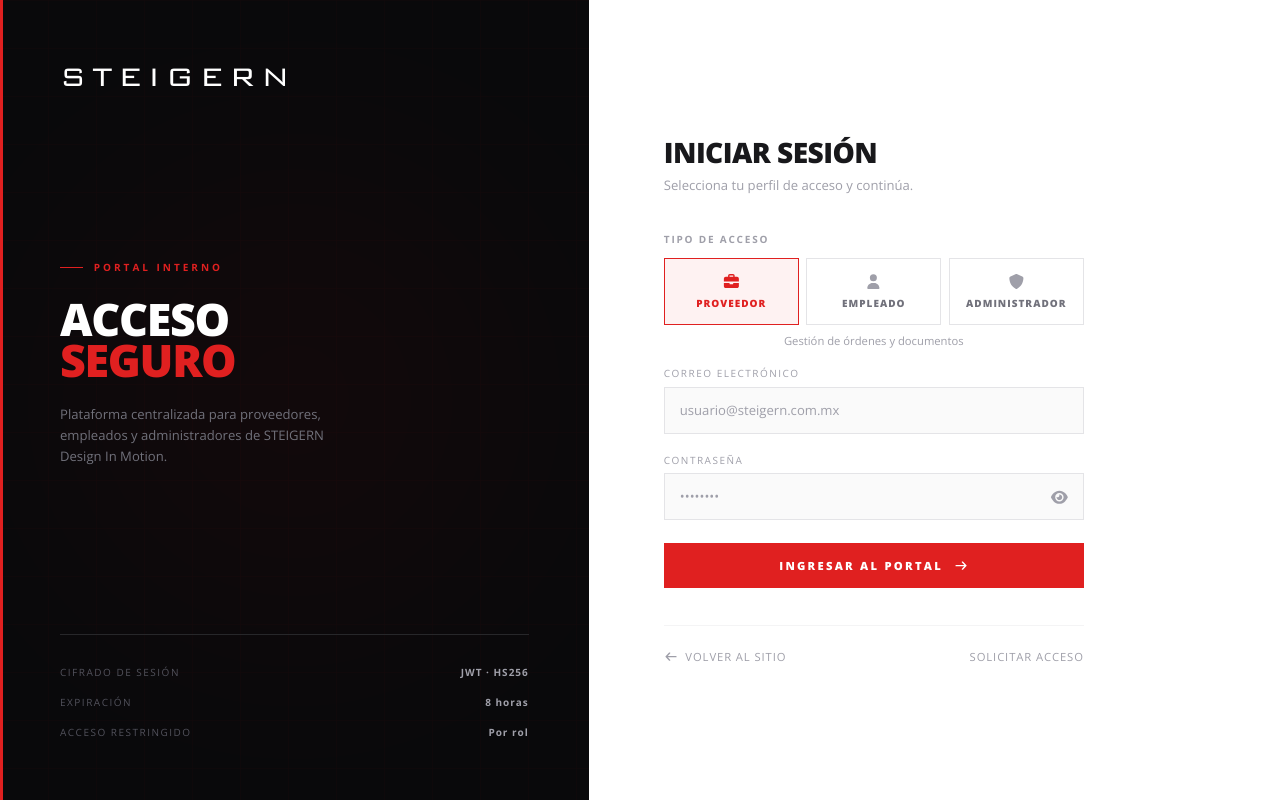
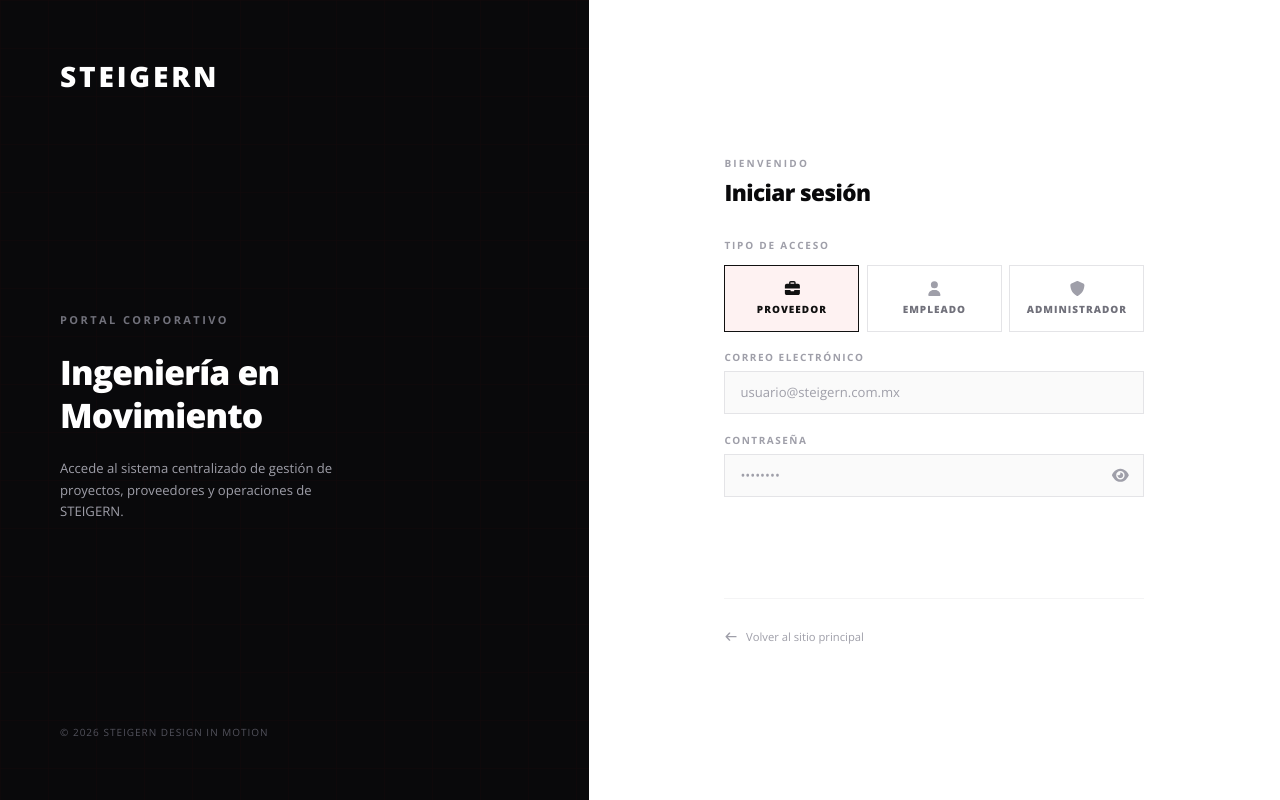
Before and after one commit to MPEduardo98/steigern, a Next.js app: page /login in a window 1280 px wide. Built offline with nearby package versions, Linux system fonts and the light colour scheme.

Commit message:
Correccion de errores

```diff
--- a/app/(auth)/login/page.tsx
+++ b/app/(auth)/login/page.tsx
@@ -1,7 +1,7 @@
 // app/(auth)/login/page.tsx
 "use client";
 
-import { useState, useActionState, useEffect } from "react";
+import { Suspense, useState, useActionState, useEffect } from "react";
 import { useRouter, useSearchParams } from "next/navigation";
 import { motion, AnimatePresence } from "framer-motion";
 import { FontAwesomeIcon } from "@fortawesome/react-fontawesome";
@@ -19,24 +19,9 @@
 import type { UserRole } from "@/auth";
 
 const ROLES = [
-  {
-    id: "proveedor"      as UserRole,
-    label: "Proveedor",
-    desc:  "Gestión de órdenes y documentos",
-    icon:  faBriefcase,
-  },
-  {
-    id: "empleado"       as UserRole,
-    label: "Empleado",
-    desc:  "Acceso interno a proyectos",
-    icon:  faUser,
-  },
-  {
-    id: "administrador"  as UserRole,
-    label: "Administrador",
-    desc:  "Control total del sistema",
-    icon:  faShield,
-  },
+  { id: "proveedor"     as UserRole, label: "Proveedor",      desc: "Gestión de órdenes y documentos",  icon: faBriefcase },
+  { id: "empleado"      as UserRole, label: "Empleado",       desc: "Acceso interno a proyectos",        icon: faUser      },
+  { id: "administrador" as UserRole, label: "Administrador",  desc: "Control total del sistema",         icon: faShield    },
 ];
 
 const REDIRECT: Record<UserRole, string> = {
@@ -45,26 +30,24 @@
   proveedor:     "/portal-proveedores",
 };
 
-// ─────────────────────────────────────────────────────────────────
-export default function LoginPage() {
-  const router        = useRouter();
-  const searchParams  = useSearchParams();
-  const callbackUrl   = searchParams.get("callbackUrl");
+// ── Inner component que usa useSearchParams ──────────────────────────────────
+function LoginForm() {
+  const router       = useRouter();
+  const searchParams = useSearchParams();
+  const callbackUrl  = searchParams.get("callbackUrl");
 
-  const [role,         setRole]         = useState<UserRole>("proveedor");
+  const [role,         setRole]        = useState<UserRole>("proveedor");
   const [showPassword, setShowPassword] = useState(false);
-  const [state,        action,  pending] = useActionState(loginAction, {});
+  const [state, action, pending]       = useActionState(loginAction, {});
 
-  // Redirige en cuanto el server action confirma éxito
   useEffect(() => {
     if (!state.success) return;
     router.push(callbackUrl || REDIRECT[role]);
   }, [state.success, callbackUrl, role, router]);
 
   return (
-    <div className="min-h-screen flex bg-white dark:bg-zinc-950">
-
-      {/* ── PANEL IZQUIERDO ─────────────────────────────────────── */}
+    <div className="min-h-screen flex bg-white">
+      {/* ── PANEL IZQUIERDO ───────────────────────────────────────────────── */}
       <motion.aside
         initial={{ x: -40, opacity: 0 }}
         animate={{ x: 0,   opacity: 1 }}
@@ -83,106 +66,63 @@
         />
 
         {/* Barra roja izquierda */}
-        <div className="absolute left-0 top-0 w-[3px] h-full bg-[#E02020]" />
+        <div className="absolute left-0 top-0 w-[3px] h-full bg-accent" />
 
-        {/* Glow rojo central */}
-        <div className="absolute top-1/2 left-1/2 -translate-x-1/2 -translate-y-1/2 w-[480px] h-[480px] bg-[#E02020] opacity-[0.04] rounded-full blur-[120px] pointer-events-none" />
+        {/* Glow rojo */}
+        <div className="absolute top-1/2 left-1/2 -translate-x-1/2 -translate-y-1/2 w-[480px] h-[480px] bg-accent opacity-[0.04] rounded-full blur-3xl pointer-events-none" />
 
         {/* Logo */}
-        <a href="/" className="relative z-10">
-          <span
-            className="text-white text-4xl leading-none tracking-[0.18em] uppercase"
-            style={{ fontFamily: "var(--font-bankgothic),'Helvetica Neue',Arial,sans-serif", fontWeight: 300 }}
-          >
+        <div>
+          <span className="font-brand text-3xl font-black tracking-widest text-white uppercase">
             STEIGERN
           </span>
-        </a>
+          <div className="w-8 h-px bg-accent mt-4" />
+        </div>
 
-        {/* Copy central */}
-        <motion.div
-          initial={{ opacity: 0, y: 32 }}
-          animate={{ opacity: 1, y: 0  }}
-          transition={{ duration: 0.8, delay: 0.25 }}
-          className="relative z-10"
-        >
-          <div className="flex items-center gap-3 mb-6">
-            <span className="w-6 h-px bg-[#E02020]" />
-            <span className="text-[#E02020] text-[10px] font-bold tracking-[0.3em] uppercase">
-              Portal Interno
+        {/* Tagline */}
+        <div className="space-y-6">
+          <p className="text-[11px] text-zinc-500 font-bold tracking-[0.22em] uppercase">
+            Portal Corporativo
+          </p>
+          <h1 className="text-4xl font-black text-white leading-tight tracking-tight">
+            Ingeniería en<br />
+            <span className="text-accent">Movimiento</span>
+          </h1>
+          <p className="text-sm text-zinc-400 leading-relaxed max-w-xs">
+            Accede al sistema centralizado de gestión de proyectos, proveedores y operaciones de STEIGERN.
+          </p>
+        </div>
+
+        {/* Footer */}
+        <p className="text-[10px] text-zinc-600 tracking-widest uppercase">
+          © {new Date().getFullYear()} STEIGERN Design In Motion
+        </p>
+      </motion.aside>
+
+      {/* ── PANEL DERECHO ────────────────────────────────────────────────── */}
+      <motion.main
+        initial={{ opacity: 0, y: 16 }}
+        animate={{ opacity: 1, y: 0 }}
+        transition={{ duration: 0.6, delay: 0.15, ease: [0.22, 1, 0.36, 1] }}
+        className="flex-1 flex flex-col items-center justify-center p-8 lg:p-16"
+      >
+        <div className="w-full max-w-md">
+          {/* Mobile logo */}
+          <div className="lg:hidden mb-10">
+            <span className="font-brand text-2xl font-black tracking-widest text-zinc-950 uppercase">
+              STEIGERN
             </span>
           </div>
 
-          <h2
-            className="text-white font-black text-[clamp(2.4rem,3.5vw,4rem)] leading-[0.93] tracking-[-0.03em] uppercase mb-6"
-            style={{ fontFamily: "var(--font-body),'Open Sans',sans-serif" }}
-          >
-            Acceso
-            <br />
-            <span className="text-[#E02020]">Seguro</span>
+          <p className="text-[10px] text-zinc-400 font-bold tracking-[0.22em] uppercase mb-2">
+            Bienvenido
+          </p>
+          <h2 className="text-2xl font-black text-zinc-950 tracking-tight mb-8">
+            Iniciar sesión
           </h2>
 
-          <p className="text-zinc-500 text-sm leading-relaxed max-w-xs">
-            Plataforma centralizada para proveedores, empleados y
-            administradores de STEIGERN Design In Motion.
-          </p>
-        </motion.div>
-
-        {/* Stats */}
-        <motion.div
-          initial={{ opacity: 0 }}
-          animate={{ opacity: 1 }}
-          transition={{ duration: 0.7, delay: 0.55 }}
-          className="relative z-10 border-t border-zinc-800 pt-8 flex flex-col gap-4"
-        >
-          {[
-            { label: "Cifrado de sesión", value: "JWT · HS256" },
-            { label: "Expiración",        value: "8 horas"     },
-            { label: "Acceso restringido",value: "Por rol"      },
-          ].map(({ label, value }) => (
-            <div key={label} className="flex items-center justify-between">
-              <span className="text-zinc-600 text-[10px] uppercase tracking-[0.15em]">{label}</span>
-              <span className="text-zinc-400 text-[10px] font-bold tracking-[0.1em]">{value}</span>
-            </div>
-          ))}
-        </motion.div>
-      </motion.aside>
-
-      {/* ── PANEL DERECHO ───────────────────────────────────────── */}
-      <main className="flex-1 flex flex-col justify-center px-8 sm:px-14 lg:px-20 py-16 bg-white dark:bg-zinc-950">
-
-        {/* Logo mobile */}
-        <div className="lg:hidden mb-12">
-          <a href="/">
-            <span
-              className="text-[#E02020] text-3xl leading-none tracking-[0.15em] uppercase"
-              style={{ fontFamily: "var(--font-bankgothic),'Helvetica Neue',Arial,sans-serif", fontWeight: 300 }}
-            >
-              STEIGERN
-            </span>
-          </a>
-        </div>
-
-        <motion.div
-          initial={{ opacity: 0, y: 24 }}
-          animate={{ opacity: 1, y: 0  }}
-          transition={{ duration: 0.6, delay: 0.2 }}
-          className="w-full max-w-[420px] mx-auto lg:mx-0"
-        >
-          {/* Encabezado */}
-          <div className="mb-10">
-            <h1
-              className="text-zinc-900 dark:text-zinc-100 font-black text-3xl uppercase tracking-[-0.02em] mb-1.5"
-              style={{ fontFamily: "var(--font-body),'Open Sans',sans-serif" }}
-            >
-              Iniciar Sesión
-            </h1>
-            <p className="text-zinc-400 text-sm">
-              Selecciona tu perfil de acceso y continúa.
-            </p>
-          </div>
-
           <form action={action} className="flex flex-col gap-5">
-            {/* ── Selector de rol ── */}
+            {/* Selector de rol */}
             <div>
               <p className="text-[10px] text-zinc-400 font-bold tracking-[0.18em] uppercase mb-3">
                 Tipo de acceso
@@ -199,145 +139,124 @@
                         relative flex flex-col items-center gap-2 p-4 border
                         text-center transition-all duration-200 cursor-pointer
                         ${active
-                          ? "border-[#E02020] bg-red-50 dark:bg-red-950/20"
-                          : "border-zinc-200 dark:border-zinc-800 hover:border-zinc-400 dark:hover:border-zinc-600"
+                          ? "border-accent bg-red-50"
+                          : "border-zinc-200 hover:border-zinc-400"
                         }
                       `}
                     >
                       <FontAwesomeIcon
                         icon={r.icon}
-                        className={`w-4 h-4 transition-colors duration-200 ${active ? "text-[#E02020]" : "text-zinc-400 dark:text-zinc-600"}`}
+                        className={`w-4 h-4 transition-colors duration-200 ${active ? "text-accent" : "text-zinc-400"}`}
                       />
-                      <span className={`text-[10px] font-black tracking-[0.1em] uppercase leading-tight transition-colors ${active ? "text-[#E02020]" : "text-zinc-500 dark:text-zinc-400"}`}>
+                      <span className={`text-[10px] font-black tracking-[0.1em] uppercase leading-tight transition-colors ${active ? "text-accent" : "text-zinc-500"}`}>
                         {r.label}
                       </span>
-
-                      {/* input hidden para el role */}
-                      {active && (
-                        <input type="hidden" name="role" value={r.id} />
-                      )}
                     </button>
                   );
                 })}
               </div>
-
-              {/* Descripción animada del rol */}
-              <AnimatePresence mode="wait">
-                <motion.p
-                  key={role}
-                  initial={{ opacity: 0, y: -4 }}
-                  animate={{ opacity: 1,  y: 0  }}
-                  exit={{   opacity: 0,  y:  4  }}
-                  transition={{ duration: 0.18 }}
-                  className="text-zinc-400 text-xs mt-2 text-center"
-                >
-                  {ROLES.find((r) => r.id === role)?.desc}
-                </motion.p>
-              </AnimatePresence>
+              <input type="hidden" name="role" value={role} />
             </div>
 
-            {/* ── Email ── */}
+            {/* Email */}
             <div>
-              <label className="text-[10px] text-zinc-400 tracking-[0.15em] uppercase block mb-1.5">
-                Correo Electrónico
+              <label className="text-[10px] text-zinc-400 font-bold tracking-[0.15em] uppercase block mb-1.5">
+                Correo electrónico
               </label>
               <input
+                type="email"
                 name="email"
-                type="email"
                 required
                 autoComplete="email"
                 placeholder="usuario@steigern.com.mx"
-                className="w-full bg-zinc-50 dark:bg-zinc-900 border border-zinc-200 dark:border-zinc-700 text-zinc-900 dark:text-zinc-100 text-sm px-4 py-3.5 focus:outline-none focus:border-[#E02020] transition-colors placeholder:text-zinc-400 dark:placeholder:text-zinc-600"
+                className="w-full bg-zinc-50 border border-zinc-200 text-zinc-900 text-sm px-4 py-3 focus:outline-none focus:border-accent transition-colors placeholder:text-zinc-400"
               />
             </div>
 
-            {/* ── Contraseña ── */}
+            {/* Password */}
             <div>
-              <div className="flex items-center justify-between mb-1.5">
-                <label className="text-[10px] text-zinc-400 tracking-[0.15em] uppercase">
-                  Contraseña
-                </label>
-              </div>
+              <label className="text-[10px] text-zinc-400 font-bold tracking-[0.15em] uppercase block mb-1.5">
+                Contraseña
+              </label>
               <div className="relative">
                 <input
+                  type={showPassword ? "text" : "password"}
                   name="password"
-                  type={showPassword ? "text" : "password"}
                   required
                   autoComplete="current-password"
                   placeholder="••••••••"
-                  className="w-full bg-zinc-50 dark:bg-zinc-900 border border-zinc-200 dark:border-zinc-700 text-zinc-900 dark:text-zinc-100 text-sm px-4 py-3.5 pr-12 focus:outline-none focus:border-[#E02020] transition-colors placeholder:text-zinc-400 dark:placeholder:text-zinc-600"
+                  className="w-full bg-zinc-50 border border-zinc-200 text-zinc-900 text-sm px-4 py-3 pr-12 focus:outline-none focus:border-accent transition-colors placeholder:text-zinc-400"
                 />
                 <button
                   type="button"
                   onClick={() => setShowPassword((v) => !v)}
-                  aria-label={showPassword ? "Ocultar contraseña" : "Mostrar contraseña"}
-                  className="absolute right-4 top-1/2 -translate-y-1/2 text-zinc-400 hover:text-zinc-600 dark:hover:text-zinc-300 transition-colors"
+                  className="absolute right-4 top-1/2 -translate-y-1/2 text-zinc-400 hover:text-zinc-700 transition-colors"
                 >
                   <FontAwesomeIcon icon={showPassword ? faEyeSlash : faEye} className="w-4 h-4" />
                 </button>
               </div>
             </div>
 
-            {/* ── Error ── */}
+            {/* Error */}
             <AnimatePresence>
               {state.error && (
                 <motion.div
-                  initial={{ opacity: 0, height: 0 }}
-                  animate={{ opacity: 1, height: "auto" }}
-                  exit={{   opacity: 0, height: 0       }}
-                  transition={{ duration: 0.2 }}
-                  className="flex items-center gap-3 px-4 py-3 border border-red-200 bg-red-50 dark:border-red-900 dark:bg-red-950/30"
+                  initial={{ opacity: 0, y: -6 }}
+                  animate={{ opacity: 1, y: 0 }}
+                  exit={{ opacity: 0 }}
+                  className="flex items-center gap-3 bg-red-50 border border-red-200 px-4 py-3 text-sm text-red-700"
                 >
-                  <FontAwesomeIcon icon={faCircleExclamation} className="w-3.5 h-3.5 text-[#E02020] shrink-0" />
-                  <p className="text-[#E02020] text-xs font-semibold">{state.error}</p>
+                  <FontAwesomeIcon icon={faCircleExclamation} className="w-4 h-4 shrink-0" />
+                  {state.error}
                 </motion.div>
               )}
             </AnimatePresence>
 
-            {/* ── Submit ── */}
+            {/* Submit */}
             <button
               type="submit"
               disabled={pending}
-              className="w-full bg-[#E02020] text-white text-xs font-black tracking-[0.2em] uppercase py-4 hover:bg-[#c41a1a] transition-colors duration-200 flex items-center justify-center gap-3 group disabled:opacity-60 disabled:cursor-not-allowed mt-1"
+              className="flex items-center justify-center gap-3 bg-accent hover:bg-red-700 disabled:opacity-60 text-white text-sm font-bold tracking-[0.12em] uppercase px-6 py-4 transition-colors duration-200 rounded-lg mt-1"
             >
               {pending ? (
-                <>
-                  <svg className="animate-spin w-4 h-4" fill="none" viewBox="0 0 24 24">
-                    <circle className="opacity-25" cx="12" cy="12" r="10" stroke="currentColor" strokeWidth="4" />
-                    <path className="opacity-75" fill="currentColor" d="M4 12a8 8 0 018-8v8z" />
-                  </svg>
-                  Verificando...
-                </>
+                <span className="flex items-center gap-2">
+                  <span className="w-4 h-4 border-2 border-white/30 border-t-white rounded-full animate-spin" />
+                  Verificando…
+                </span>
               ) : (
                 <>
-                  Ingresar al Portal
-                  <FontAwesomeIcon
-                    icon={faArrowRight}
-                    className="w-3.5 h-3.5 group-hover:translate-x-1 transition-transform duration-200"
-                  />
+                  Ingresar
+                  <FontAwesomeIcon icon={faArrowRight} className="w-4 h-4" />
                 </>
               )}
             </button>
           </form>
 
-          {/* ── Footer del form ── */}
-          <div className="mt-10 pt-6 border-t border-zinc-100 dark:border-zinc-800 flex items-center justify-between">
+          {/* Back */}
+          <div className="mt-8 pt-8 border-t border-zinc-100">
             <a
               href="/"
-              className="flex items-center gap-2 text-zinc-400 hover:text-zinc-700 dark:hover:text-zinc-200 text-xs tracking-[0.08em] uppercase transition-colors duration-200"
+              className="flex items-center gap-2 text-xs text-zinc-400 hover:text-zinc-700 transition-colors"
             >
               <FontAwesomeIcon icon={faArrowLeft} className="w-3 h-3" />
-              Volver al sitio
-            </a>
-            <a
-              href="/contacto"
-              className="text-zinc-400 hover:text-[#E02020] text-xs tracking-[0.08em] uppercase transition-colors duration-200"
-            >
-              Solicitar acceso
+              Volver al sitio principal
             </a>
           </div>
-        </motion.div>
-      </main>
+        </div>
+      </motion.main>
     </div>
   );
 }
+
+// ── Page export con Suspense boundary ────────────────────────────────────────
+export default function LoginPage() {
+  return (
+    <Suspense fallback={
+      <div className="min-h-screen flex items-center justify-center bg-white">
+        <span className="w-6 h-6 border-2 border-zinc-200 border-t-accent rounded-full animate-spin" />
+      </div>
+    }>
+      <LoginForm />
+    </Suspense>
+  );
+}
```
